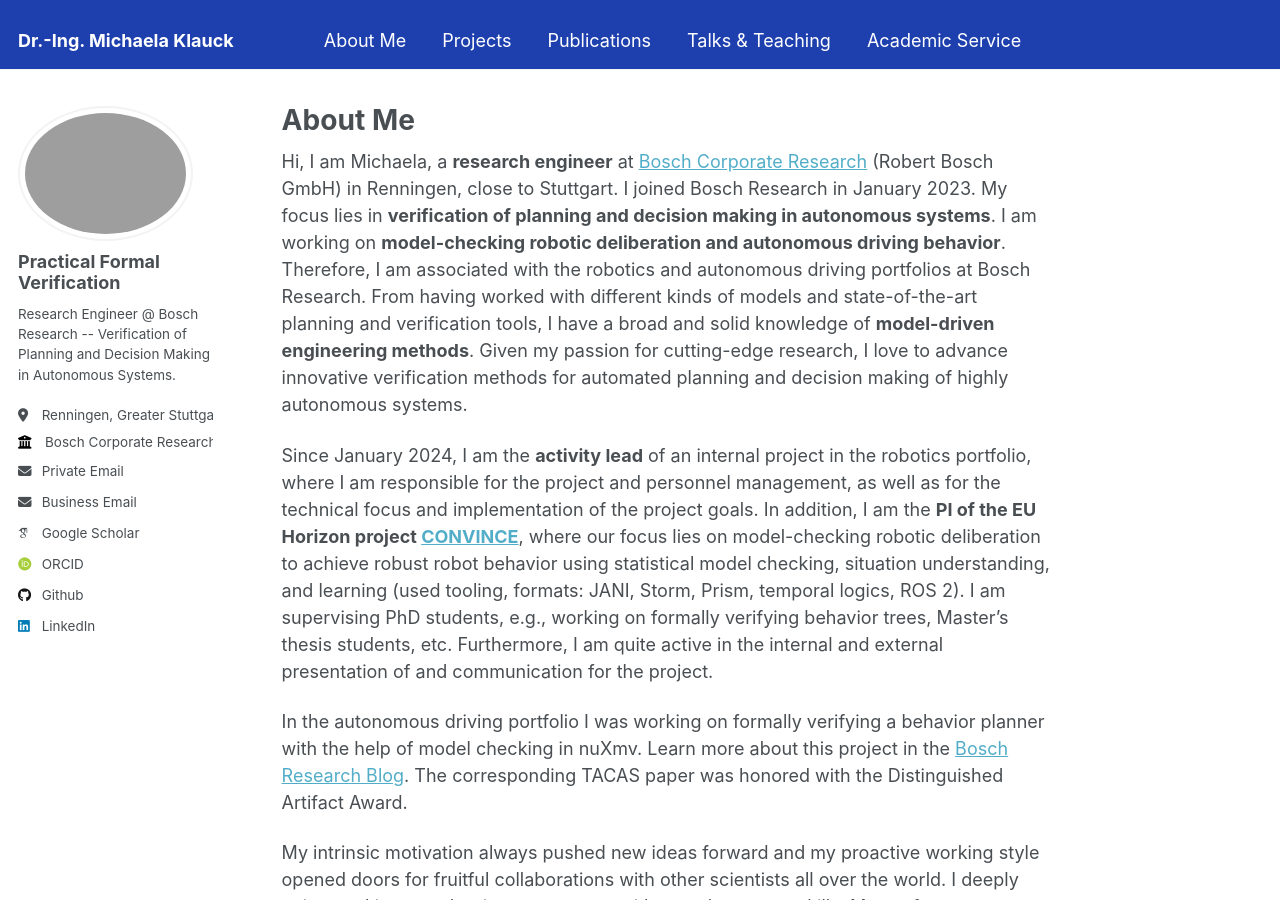
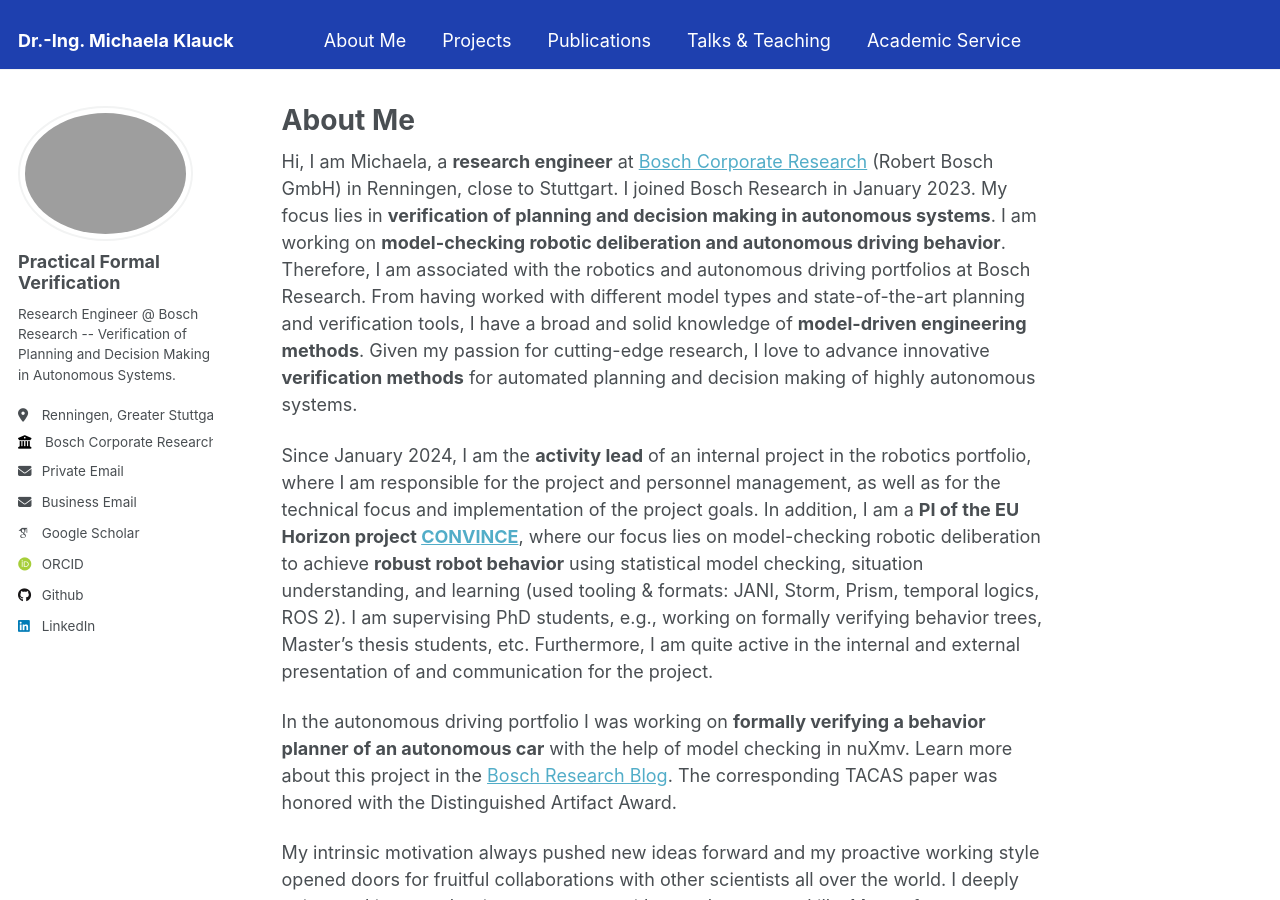
Before and after one commit to MKlauck/MKlauck.github.io, a Jekyll site: the page built from _pages/about.md, in a window 1280 px wide and 900 px high. Built offline with Jekyll 4.4.1, drawn with Linux system fonts in a browser that asks for light colours; some web fonts are replaced.

Commit message:
minor fixes in text

```diff
--- a/_pages/about.md
+++ b/_pages/about.md
@@ -9,14 +9,14 @@ redirect_from:
 
 Hi, I am Michaela, a **research engineer** at [Bosch Corporate Research](https://www.bosch.com/research/) (Robert Bosch GmbH) in Renningen, close to Stuttgart.
 I joined Bosch Research in January 2023. My focus lies in **verification of planning and decision making in autonomous systems**. I am working on **model-checking robotic deliberation and autonomous driving behavior**. Therefore, I am associated with the robotics and autonomous driving portfolios at Bosch Research.
-From having worked with different kinds of models and state-of-the-art planning and verification tools, I have a broad and solid knowledge of **model-driven engineering methods**. Given my passion for cutting-edge research, I love to advance innovative verification methods for automated planning and decision making of highly autonomous systems.
+From having worked with different model types and state-of-the-art planning and verification tools, I have a broad and solid knowledge of **model-driven engineering methods**. Given my passion for cutting-edge research, I love to advance innovative **verification methods** for automated planning and decision making of highly autonomous systems.
 
 Since January 2024, I am the **activity lead** of an internal project in the robotics portfolio, where I am responsible for the project and personnel management, as well as for the technical focus and implementation of the project goals.
-In addition, I am the **PI of the EU Horizon project [CONVINCE](https://convince-project.eu/)**, where our focus lies on model-checking robotic deliberation to achieve robust robot behavior using statistical model checking, situation understanding, and learning (used tooling, formats: JANI, Storm, Prism, temporal logics, ROS 2).
+In addition, I am a **PI of the EU Horizon project [CONVINCE](https://convince-project.eu/)**, where our focus lies on model-checking robotic deliberation to achieve **robust robot behavior** using statistical model checking, situation understanding, and learning (used tooling & formats: JANI, Storm, Prism, temporal logics, ROS 2).
 I am supervising PhD students, e.g., working on formally verifying behavior trees, Master's thesis students, etc.
 Furthermore, I am quite active in the internal and external presentation of and communication for the project.
 
-In the autonomous driving portfolio I was working on formally verifying a behavior planner with the help of model checking in nuXmv. Learn more about this project in the [Bosch Research Blog](https://www.bosch.com/stories/safe-automated-driving/). The corresponding TACAS paper was honored with the Distinguished Artifact Award.
+In the autonomous driving portfolio I was working on **formally verifying a behavior planner of an autonomous car** with the help of model checking in nuXmv. Learn more about this project in the [Bosch Research Blog](https://www.bosch.com/stories/safe-automated-driving/). The corresponding TACAS paper was honored with the Distinguished Artifact Award.
 
 My intrinsic motivation always pushed new ideas forward and my proactive working style opened doors for fruitful collaborations with other scientists all over the world. I deeply enjoy working together in strong teams with complementary skills. Many of my papers have been developed in teams of researchers from different backgrounds.
 
```
Also changed, not shown: _pages/projects.md (+3 -3 lines), _pages/teaching.md (+1 -1 lines).
